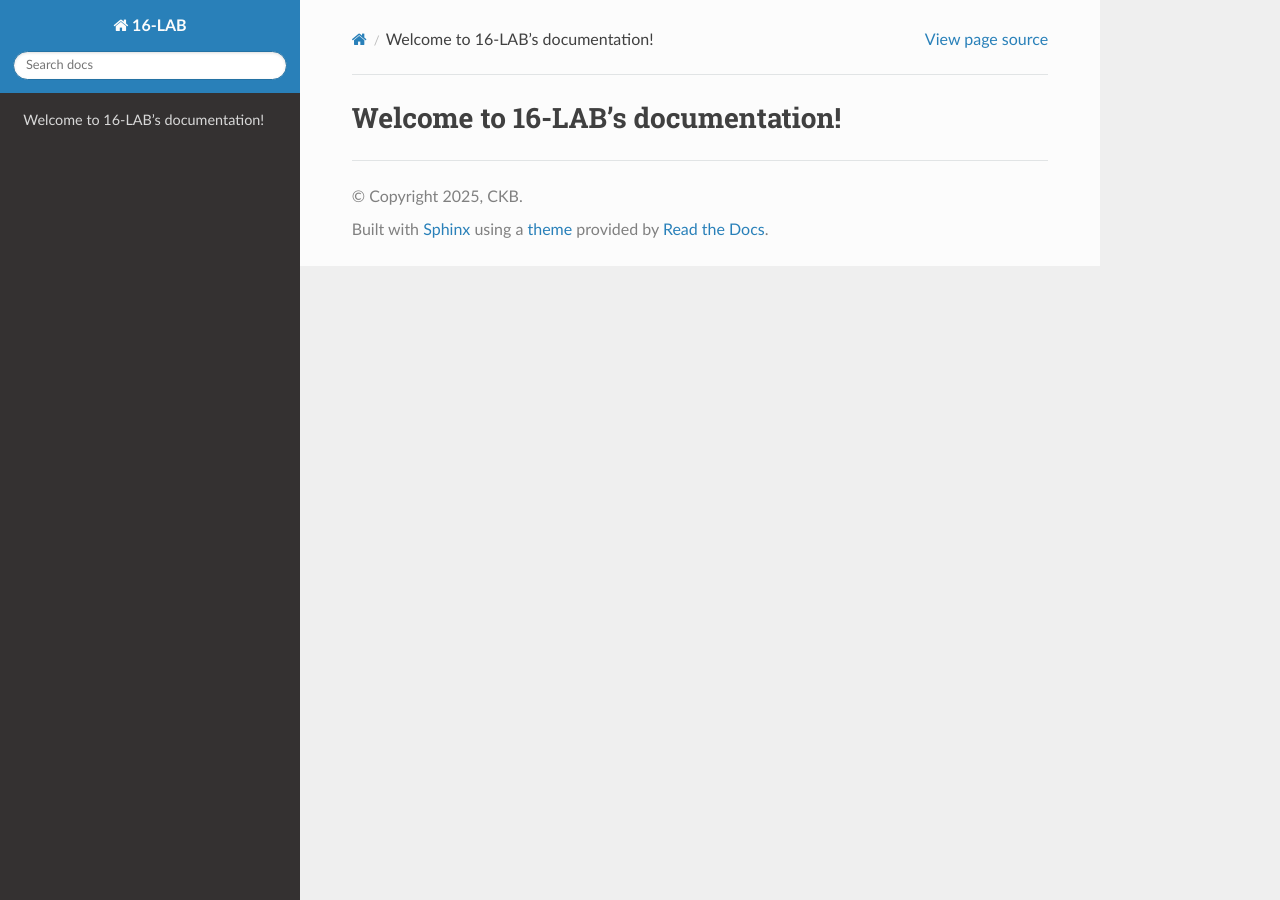
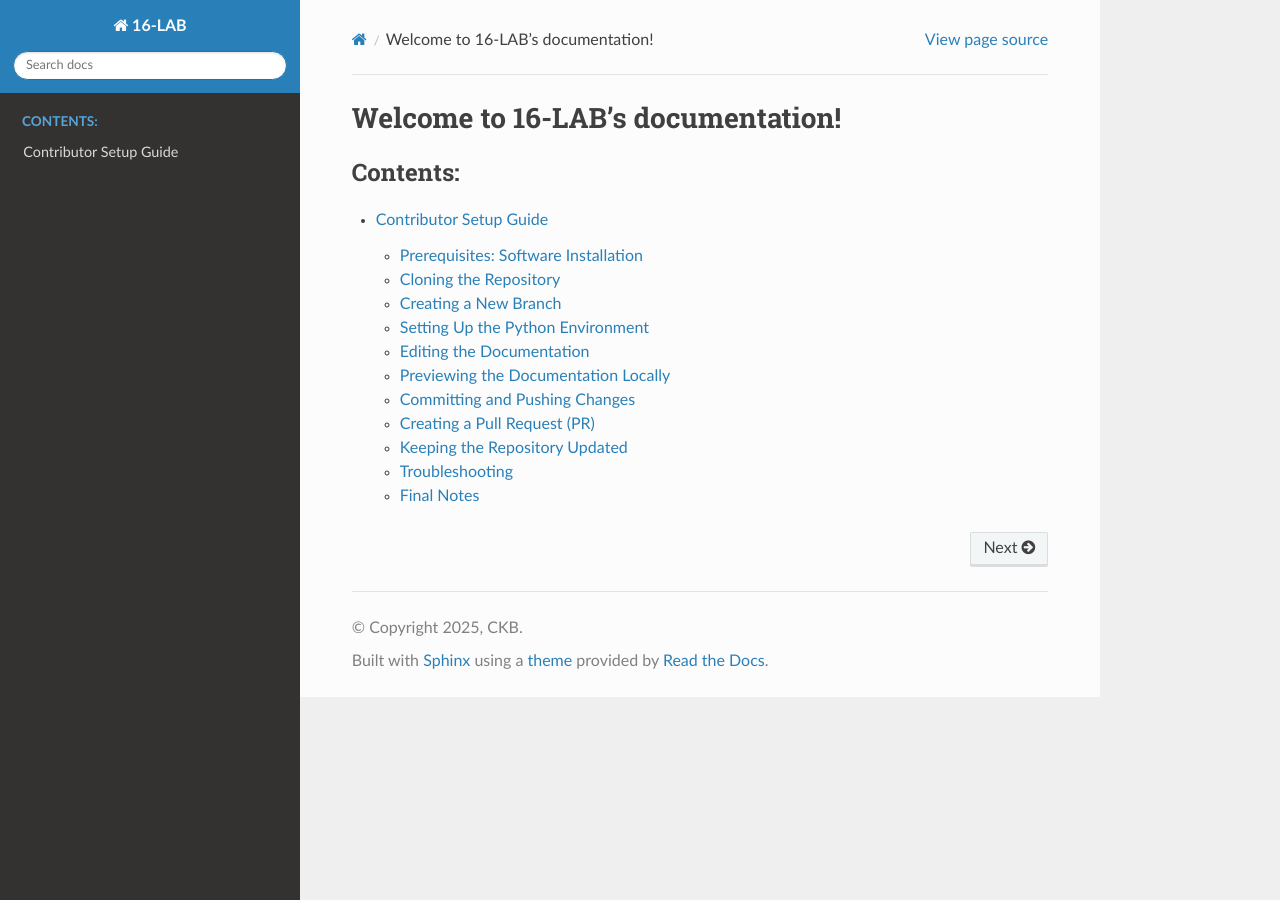
Before and after one commit to hrubiak/16-LAB, a Sphinx documentation site: the page built from docs/source/index.rst, in a window 1280 px wide. Built offline with Sphinx 7.4.7 and the Read the Docs theme 3.1.0, drawn with Linux system fonts in a browser that asks for light colours; some of the changed lines change nothing that is shown.

Commit message:
contributor guide

```diff
--- a/docs/source/conf.py
+++ b/docs/source/conf.py
@@ -19,7 +19,7 @@
 
 project = '16-LAB'
 copyright = '2025, CKB'
-author = 'CKB'
+author = 'RH & CKB'
 
 
 # -- General configuration ---------------------------------------------------
--- /dev/null
+++ b/docs/source/contribute.rst
@@ -0,0 +1,204 @@
+=============================
+Contributor Setup Guide
+=============================
+
+This guide provides step-by-step instructions for **cloning, editing, and submitting a pull request**
+to update the Sphinx documentation for the `16-LAB` project.
+
+Repository URL: `https://github.com/hrubiak/16-LAB <https://github.com/hrubiak/16-LAB>`_
+
+Prerequisites: Software Installation
+====================================
+
+Before starting, install the following:
+
+1. **Create a GitHub Account**
+   - GitHub is an online platform for version control and collaboration.
+   - Sign up at `https://github.com <https://github.com>`_.
+
+2. **Install GitHub Desktop**
+   - GitHub Desktop is a tool that simplifies Git operations using a graphical interface.
+   - Download: `https://desktop.github.com/ <https://desktop.github.com/>`_
+   - Install and **sign in** to GitHub.
+
+3. **Install Visual Studio Code (VSCode)**
+   - VSCode is a code editor used to edit the documentation files.
+   - Download: `https://code.visualstudio.com/ <https://code.visualstudio.com/>`_.
+
+4. **Install Python 3.12 and Conda (Minimal Setup)**
+   - Sphinx, the tool used to build the documentation, requires Python.
+   - **Recommended:** Install `Miniconda <https://docs.conda.io/en/latest/miniconda.html>`_.
+   - **Alternatively:** Install `Anaconda <https://www.anaconda.com/download/>`_.
+   - Restart your computer after installation.
+
+Cloning the Repository
+======================
+
+A repository (repo) is a storage location for project files. Cloning a repo means **downloading** a copy
+to your local computer so you can edit files and contribute to the project.
+
+1. Open **GitHub Desktop**.
+2. Click **File → Clone repository…**.
+3. In the **"Clone a Repository"** window, select the **"URL"** tab.
+4. Copy and paste the repository URL:
+
+   .. code-block:: text
+
+      https://github.com/hrubiak/16-LAB
+
+5. Choose a local directory (e.g., ``C:\Users\YourName\Documents\16-LAB``).
+6. Click **Clone**.
+7. Once cloning is complete, **open the repository in VSCode**:
+   - In GitHub Desktop, click **Repository → Open in Visual Studio Code**.
+
+Creating a New Branch
+=====================
+
+A **branch** is an independent line of development that allows contributors to make changes without affecting the main project.
+Before making any edits, create a new branch.
+
+1. Open **GitHub Desktop**.
+2. Click **Branch → Create a new branch**.
+3. Name it something descriptive (e.g., ``docs-update``).
+4. Click **Create branch**.
+5. The new branch is now active.
+
+Setting Up the Python Environment
+=================================
+
+A Python environment is a self-contained workspace where dependencies like Sphinx can be installed
+without affecting the system Python installation. Conda helps manage these environments efficiently.
+
+1. **Open the VSCode terminal**:
+   - Windows/Linux: ``Ctrl + ~``
+   - Mac: ``Cmd + ~``
+
+2. **Create a new Conda environment**:
+
+   .. code-block:: bash
+
+      conda create -n sphinx-docs python=3.12 -y
+
+3. **Activate the environment**:
+
+   .. code-block:: bash
+
+      conda activate sphinx-docs
+
+4. **Install Sphinx and dependencies**:
+
+   .. code-block:: bash
+
+      pip install sphinx sphinx_rtd_theme
+
+5. **Verify installation**:
+
+   .. code-block:: bash
+
+      sphinx-build --version
+
+Editing the Documentation
+=========================
+
+Editing the documentation means modifying the ``.rst`` (reStructuredText) files,
+which contain the text and formatting used to generate the HTML documentation.
+
+1. Open **VSCode**.
+2. Locate and open ``source/index.rst`` (or any ``.rst`` file).
+3. Make changes and save the file.
+
+Previewing the Documentation Locally
+====================================
+
+After making changes, it's important to **build** the documentation and preview how it looks.
+This allows contributors to verify formatting and content before submitting changes.
+
+1. Open the **VSCode terminal**.
+2. Navigate to the ``docs/`` folder:
+
+   .. code-block:: bash
+
+      cd docs
+
+3. Run the Sphinx build command:
+
+   .. code-block:: bash
+
+      make html  # macOS/Linux
+
+   .. code-block:: powershell
+
+      .\make.bat html  # Windows
+
+4. Open the generated file:
+
+   .. code-block:: text
+
+      _build/html/index.html
+
+5. Review your changes in a browser.
+
+Committing and Pushing Changes
+==============================
+
+In Git, **committing** means saving your changes locally, while **pushing** means uploading
+them to GitHub. This ensures that changes are tracked and shared with the project.
+
+1. Open **GitHub Desktop**.
+2. The modified files will appear in the **Changes** panel.
+3. Write a commit message (e.g., ``Updated documentation for feature X``).
+4. Click **Commit to [your branch name]**.
+5. Click **Push origin** (this uploads your changes to GitHub).
+
+Creating a Pull Request (PR)
+============================
+
+A **pull request (PR)** is a request to merge your changes into the main repository.
+This allows project maintainers to review your edits before approving them.
+
+1. **Open a pull request**:
+   - Click **"Create Pull Request"** in GitHub Desktop.
+   - This opens GitHub in a browser.
+   - Click **"Create Pull Request"** and add a short description.
+
+2. Once the PR is reviewed and approved, it will be merged.
+
+Keeping the Repository Updated
+==============================
+
+Before making new changes, it's important to **synchronize** with the latest version of the repository.
+Pulling updates ensures that you are working with the latest files and avoid conflicts.
+
+1. Open **GitHub Desktop**.
+2. Click **Fetch Origin → Pull changes**.
+3. Then proceed with editing.
+
+Troubleshooting
+===============
+
+VSCode Doesn't Detect Conda Environment
+----------------------------------------
+- Open **Command Palette** (``Ctrl + Shift + P`` on Windows/Linux, ``Cmd + Shift + P`` on macOS).
+- Type **"Python: Select Interpreter"**.
+- Choose **Conda (sphinx-docs)**.
+
+Sphinx Build Errors?
+--------------------
+- Ensure dependencies are installed:
+
+  .. code-block:: bash
+
+     pip install -r requirements.txt
+
+Common GitHub Desktop Issues
+----------------------------
+- **Cloned the wrong branch?** → Switch branches in **GitHub Desktop**.
+- **Accidentally committed to main?** → Create a new branch and reset main.
+
+Final Notes
+===========
+
+This guide provides a **consistent workflow** for contributors to edit and submit documentation updates.
+For any issues, reach out via GitHub **Issues**.
+
+Happy documenting! 🚀
--- a/docs/source/index.rst
+++ b/docs/source/index.rst
@@ -9,3 +9,5 @@
 .. toctree::
    :maxdepth: 2
    :caption: Contents:
+
+   contribute
```
